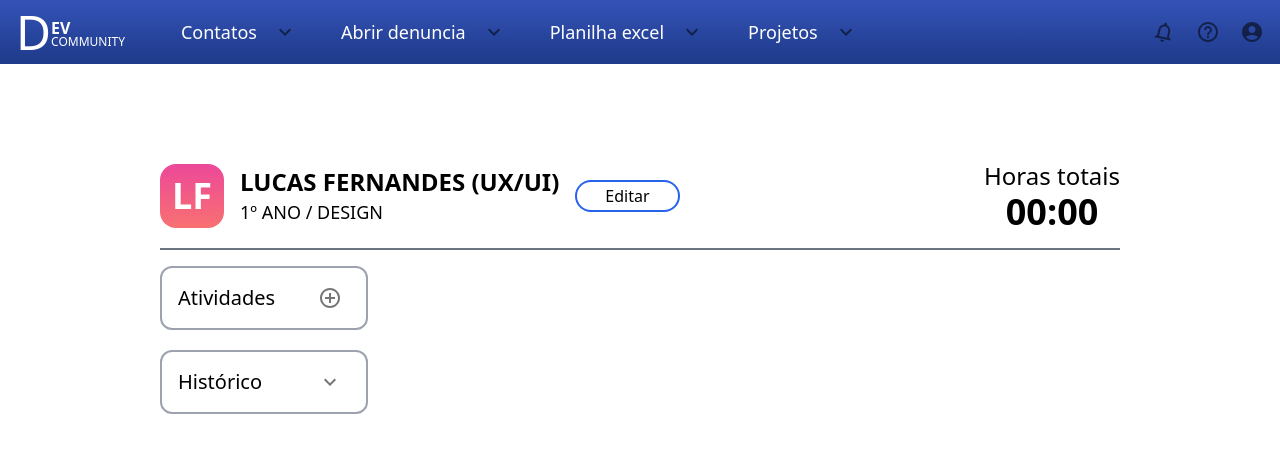
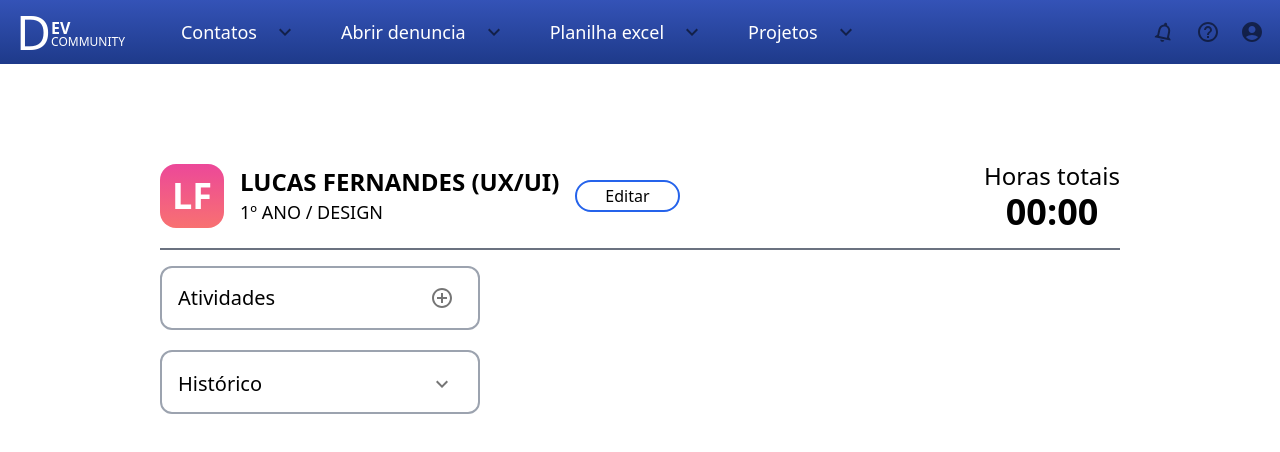
Before and after one commit to Maua-Dev/portal_interno_front, a Next.js app: page / in a window 1280 px wide. Shown: the top 452 px of the page. Built offline with nearby package versions, Linux system fonts and the light colour scheme.

Commit message:
added non-responsive history component with dd

```diff
--- a/src/app/components/ActivitiesButton.tsx
+++ b/src/app/components/ActivitiesButton.tsx
@@ -4,7 +4,7 @@ import { ReactNode } from 'react'
 
 const Container = ({ children }: { children: ReactNode }) => {
   return (
-    <div className="mb-5 flex h-16 w-48 items-center justify-between rounded-xl border-2 border-gray-400 px-4 sm:w-52">
+    <div className="mb-5 flex h-16 w-48 items-center justify-between rounded-xl border-2 border-gray-400 px-4 sm:w-80">
       {children}
     </div>
   )
--- a/src/app/components/HistoryButton.tsx
+++ b/src/app/components/HistoryButton.tsx
@@ -1,22 +1,133 @@
+import { Action } from '@/@clean/shared/domain/entities/action'
 import ExpandMoreIcon from '@mui/icons-material/ExpandMore'
 import IconButton from '@mui/material/IconButton'
-import { ReactNode } from 'react'
+import { ReactNode, useEffect, useState } from 'react'
 
-const Container = ({ children }: { children: ReactNode }) => {
+const Container = ({
+  children,
+  isOpen
+}: {
+  children: ReactNode
+  isOpen: boolean
+}) => {
   return (
-    <div className="flex h-16 w-48 items-center justify-between rounded-xl border-2 border-gray-400 px-4 sm:w-52">
+    <div
+      className={`flex ${
+        isOpen ? 'h-auto' : 'h-16'
+      } w-48 transform flex-col items-start justify-between rounded-xl border-2 border-gray-400 px-4 py-3 transition-all duration-500 sm:w-80`}
+    >
       {children}
     </div>
   )
 }
 
-export default function HistoryButton() {
+const Header = ({ children }: { children: ReactNode }) => {
   return (
-    <Container>
-      <p className="text-xl">Histórico</p>
-      <IconButton>
-        <ExpandMoreIcon className="text-2xl" />
-      </IconButton>
+    <div className="flex w-full flex-row items-center justify-between">
+      {children}
+    </div>
+  )
+}
+
+const ActionDisplay = ({
+  children,
+  key
+}: {
+  children: ReactNode
+  key: number
+}) => {
+  return (
+    <ul
+      key={key}
+      className="flex w-full flex-row items-center justify-center py-2 sm:grid-cols-2"
+    >
+      {children}
+    </ul>
+  )
+}
+
+const ActionContainer = ({
+  children,
+  isOpen
+}: {
+  children: ReactNode
+  isOpen: boolean
+}) => {
+  return (
+    <div
+      className={`w-full transform flex-col transition-all delay-500 duration-500 ${
+        isOpen ? 'opacity-100' : 'opacity-0'
+      }`}
+    >
+      {children}
+    </div>
+  )
+}
+
+const ActionButton = ({ text, color }: { text: string; color: string }) => {
+  return (
+    <button
+      className={`${
+        color === 'blue'
+          ? 'h-6 rounded-full border-2 border-blue-600 px-4 text-xs text-blue-600 transition-all duration-500 hover:bg-blue-600 hover:text-white xl:h-8 xl:px-7 xl:text-base'
+          : 'h-6 rounded-full border-2 border-red-600 px-4 text-xs text-red-600 transition-all duration-500 hover:bg-red-600 hover:text-white xl:h-8 xl:px-7 xl:text-base'
+      }`}
+    >
+      {text}
+    </button>
+  )
+}
+
+const Line = ({ children }: { children: ReactNode }) => {
+  return (
+    <div className="flex w-full flex-col items-center gap-4">{children}</div>
+  )
+}
+
+const hoursFormatter = (duration: number): string => {
+  const hours = Math.floor(duration / 3600000)
+  const mins = ((duration / 3600000) % 1) * 60
+  return `${hours.toString.length !== 2 ? `${'0' + hours}` : hours}:${
+    mins.toFixed(0).length !== 2 ? `${'0' + mins.toFixed(0)}` : mins.toFixed(0)
+  }`
+}
+
+export default function HistoryButton({
+  onClick,
+  isOpen,
+  activities
+}: {
+  onClick: () => void
+  isOpen: boolean
+  activities: Action[]
+}) {
+  return (
+    <Container isOpen={isOpen}>
+      <Header>
+        <p className="text-xl">Histórico</p>
+        <IconButton onClick={onClick}>
+          <ExpandMoreIcon className="place-items-center text-2xl" />
+        </IconButton>
+      </Header>
+      <ActionContainer isOpen={isOpen}>
+        {isOpen &&
+          activities.map((activity, index) => {
+            return (
+              <ActionDisplay key={index}>
+                <Line>
+                  <p className="text-center font-bold">{activity.title}</p>
+                  <ActionButton text="Abrir" color="blue" />
+                </Line>
+                <Line>
+                  <span className="font-bold">
+                    {hoursFormatter(activity.duration)}
+                  </span>
+                  <ActionButton text="Excluir" color="red" />
+                </Line>
+              </ActionDisplay>
+            )
+          })}
+      </ActionContainer>
     </Container>
   )
 }
--- /dev/null
+++ b/src/app/components/actions.ts
@@ -0,0 +1,58 @@
+import { Action } from '@/@clean/shared/domain/entities/action'
+import { ACTION_TYPE } from '@/@clean/shared/domain/enums/action_type_enum'
+import { STACK } from '@/@clean/shared/domain/enums/stack_enum'
+
+export const activities: Action[] = [
+  new Action({
+    ownerRa: '21.00210-0',
+    startDate: 1689948000000,
+    endDate: 1689955200000,
+    duration: 7200000,
+    actionId: 'uuid2',
+    title: 'Reunião do Front',
+    actionTypeTag: ACTION_TYPE.MEETING,
+    projectCode: 'PT',
+    stackTags: [STACK.FRONTEND],
+    storyId: 150,
+    description: 'Reunião do front'
+  }),
+  new Action({
+    ownerRa: '21.00210-0',
+    startDate: 1689955200000,
+    endDate: 1689964020000,
+    duration: 8820000,
+    actionId: 'uuid2',
+    title: 'Imp. Navbar',
+    actionTypeTag: ACTION_TYPE.CODE,
+    projectCode: 'PT',
+    stackTags: [STACK.FRONTEND],
+    storyId: 150,
+    description: 'Navbar codada'
+  }),
+  new Action({
+    ownerRa: '21.00210-0',
+    startDate: 1689966000000,
+    endDate: 1689966420000,
+    duration: 420000,
+    actionId: 'uuid2',
+    title: 'Daily',
+    actionTypeTag: ACTION_TYPE.MEETING,
+    projectCode: 'PT',
+    stackTags: [STACK.FRONTEND],
+    storyId: 150,
+    description: 'Reunião Daily'
+  }),
+  new Action({
+    ownerRa: '21.00210-0',
+    startDate: 1689969600000,
+    endDate: 1689976380000,
+    duration: 6780000,
+    actionId: 'uuid2',
+    title: 'Componente',
+    actionTypeTag: ACTION_TYPE.MEETING,
+    projectCode: 'PT',
+    stackTags: [STACK.FRONTEND],
+    storyId: 150,
+    description: 'Reunião Daily'
+  })
+]
--- a/src/app/page.tsx
+++ b/src/app/page.tsx
@@ -11,15 +11,21 @@ import {
   ContainerMainCards
 } from './components/little_components/Container'
 import { useState } from 'react'
+import { activities } from './components/actions'
 // import { UserProvider } from '@/contexts/user_provider'
 
 const inter = Inter({ subsets: ['latin'] })
 
 export default function Home() {
   const [on, setOn] = useState(false)
+  const [isHistoryOpen, setIsHistoryOpen] = useState<boolean>(false)
 
   const handleOnClick = () => {
     setOn(!on)
+  }
+
+  const handleHistoryClick = () => {
+    setIsHistoryOpen(!isHistoryOpen)
   }
 
   return (
@@ -35,7 +41,11 @@ export default function Home() {
         <ContainerMainCards>
           <ContainerActivitiesHistory>
             <ActivitiesButton onClick={handleOnClick} />
-            <HistoryButton />
+            <HistoryButton
+              activities={activities}
+              isOpen={isHistoryOpen}
+              onClick={handleHistoryClick}
+            />
           </ContainerActivitiesHistory>
           {on ? <AddActivity /> : null}
         </ContainerMainCards>
```
